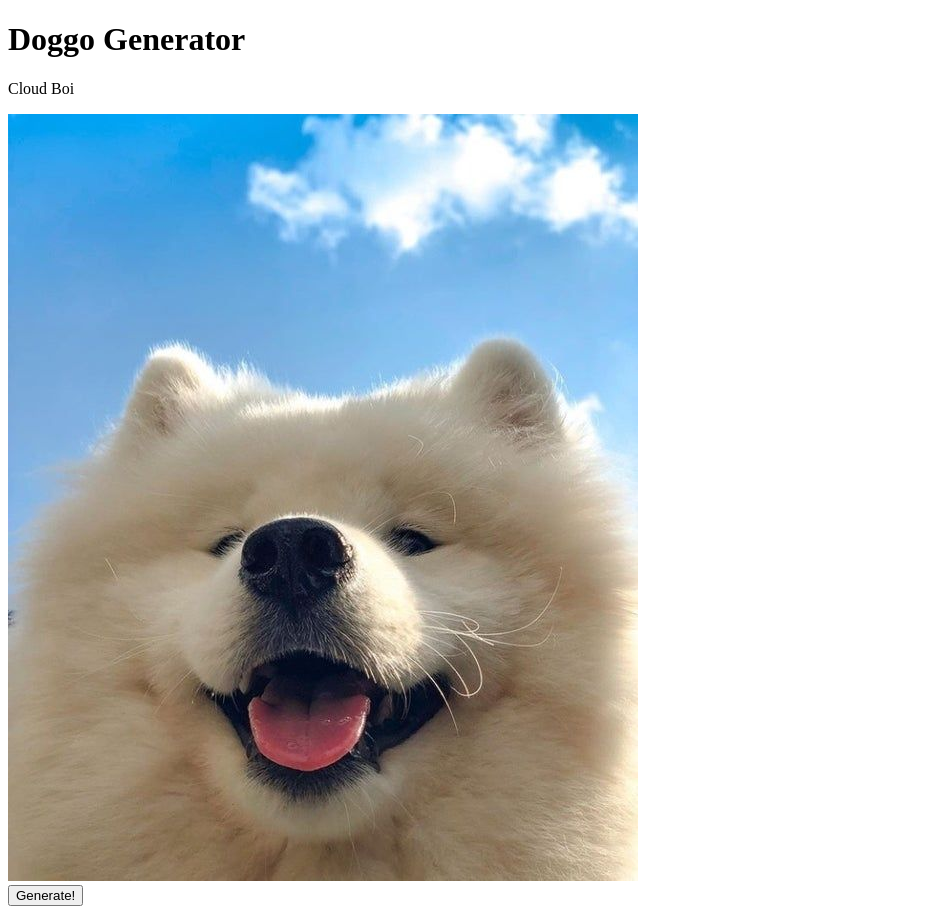
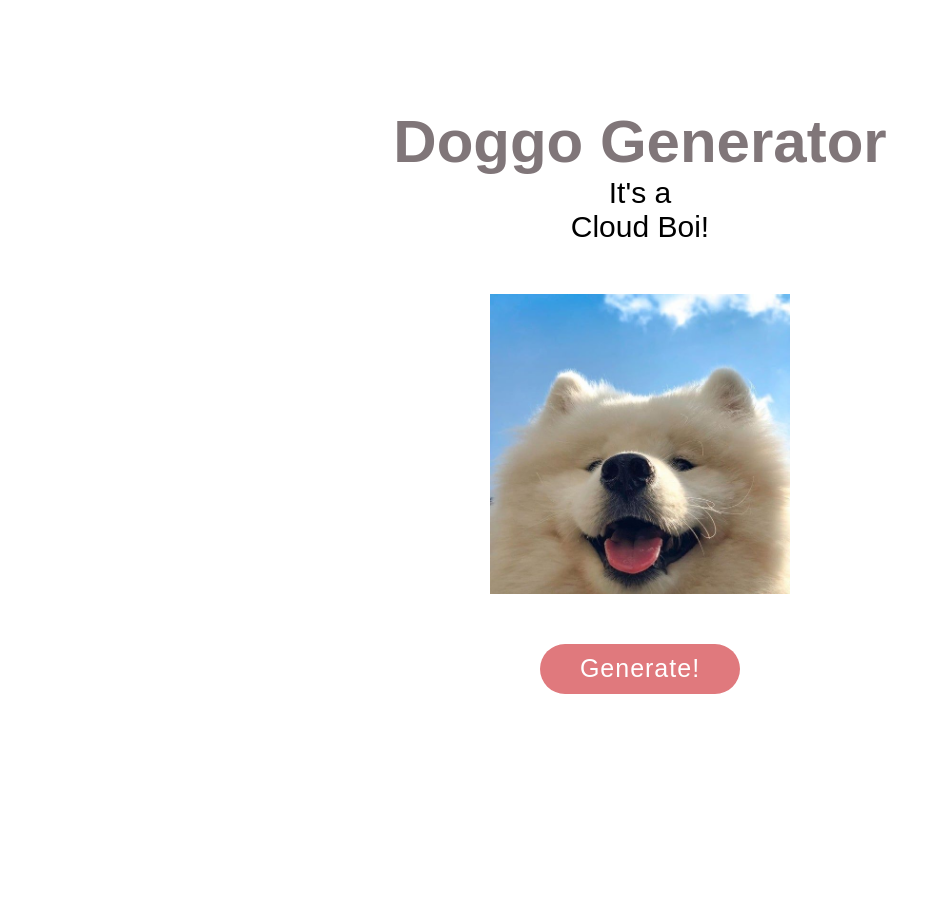
Before and after one commit to elliebrayton/m12-hw12-brayton-ellie, a website: page index.html in a window 1280 px wide. Both pictures are taken after a click on the button "Generate!". Shown: the whole page, without its empty margins (0-941 px from the left). After the commit the page ends 800 px from the top, so only its background shows below. Drawn offline with Linux system fonts and the light colour scheme; a web font is replaced by a local one.

Commit message:
Styled Page

```diff
--- a/index.html
+++ b/index.html
@@ -3,17 +3,20 @@
 <head>
     <meta charset="UTF-8">
     <meta name="viewport" content="width=device-width, initial-scale=1.0">
+    <link rel="stylesheet" href="style.css">
+    <link rel="stylesheet" href="https://use.typekit.net/flc0lvm.css">
     <title>Homework 12</title>
 </head>
 <body>
-    <h1>Doggo Generator</h1>
-    <p id="doggo-type">What kind of Doggo?</p>
-    <div class="img-container">
+    <main>
+        <h1>Doggo Generator</h1>
+        <p>It's a</p>
+        <p id="doggo-type">...</p>
         <img id="image" src="img/question-mark.png">
-    </div>
-    <div class="my-button">
-        <button id="randomizer">Generate!</button>
-    </div>
+        <div class="my-button">
+            <button id="randomizer">Generate!</button>
+        </div>
+    </main>
     <script src="lib/main.js"></script>
 </body>
 </html>
--- a/lib/main.js
+++ b/lib/main.js
@@ -4,7 +4,7 @@ var myButton = document.getElementById('randomizer');
 
 myButton.addEventListener('click', function () {
 
-    var doggos = ['Bread Boi', 'Cloud Boi', 'Smol Bean'];
+    var doggos = ['Bread Boi!', 'Cloud Boi!', 'Smol Bean!'];
 
     var shuffle = function shuffle(i, j, k) {
         for (i = doggos.length - 1; i > 0; i--) {
@@ -14,11 +14,11 @@ myButton.addEventListener('click', function () {
             doggos[j] = k;
             document.getElementById('doggo-type').innerHTML = doggos[0];
 
-            if (doggos[0] == 'Bread Boi') {
+            if (doggos[0] == 'Bread Boi!') {
                 document.getElementById('image').src = 'img/bread-boi.jpg';
-            } else if (doggos[0] == 'Cloud Boi') {
+            } else if (doggos[0] == 'Cloud Boi!') {
                 document.getElementById('image').src = 'img/cloud-boi.jpg';
-            } else if (doggos[0] == 'Smol Bean') {
+            } else if (doggos[0] == 'Smol Bean!') {
                 document.getElementById('image').src = 'img/smol-bean.jpg';
             }
         };
--- /dev/null
+++ b/style.css
@@ -0,0 +1,58 @@
+*{
+    margin: 0;
+    padding: 0;
+}
+body {
+    display: flex;
+    justify-content: center;
+    align-items: center;
+    min-height: 100vh;
+    font-family: rift-soft, sans-serif;
+}
+
+main {
+    display: flex;
+    flex-direction: column;
+    align-items: center;
+}
+
+h1{
+    font-size: 60px;
+    color: #807679;
+}
+
+p{
+    font-size: 30px;
+}
+
+img{
+    width: 300px;
+    height: 300px;
+    object-fit: cover;
+    margin: 50px;
+}
+
+button{
+    display: inline-block;
+    width: 200px;
+    height: 50px;
+    border-radius: 100px;
+    outline: none;
+    border: none;
+    background: #e0797d;
+    color: white;
+    font-size: 25px;
+    font-family: rift-soft, sans-serif;
+    letter-spacing: 1px;
+}
+
+button:hover{
+    background: #ca696d;
+    transform: translateY(-3px);
+    transition: .3s ease-in-out;
+}
+
+button:active{
+    transform: translateY(1px);
+    transition: .2s ease-in-out;
+}
```
Also changed, not shown: src/main.js (+4 -4 lines).
